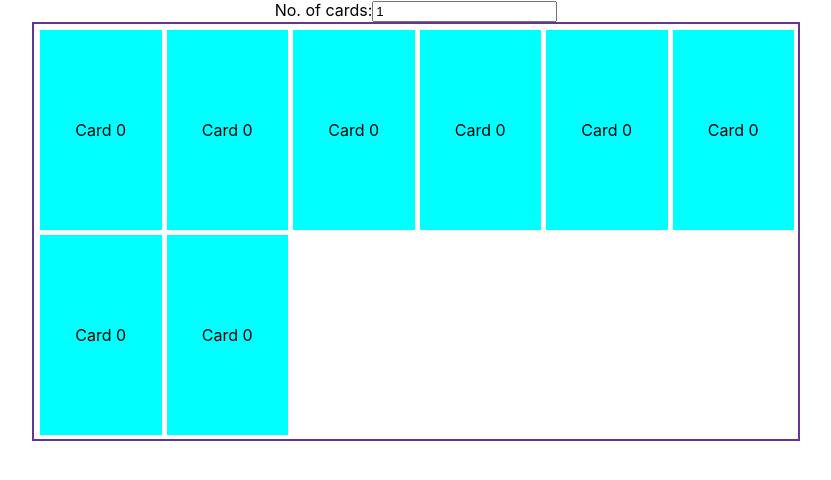
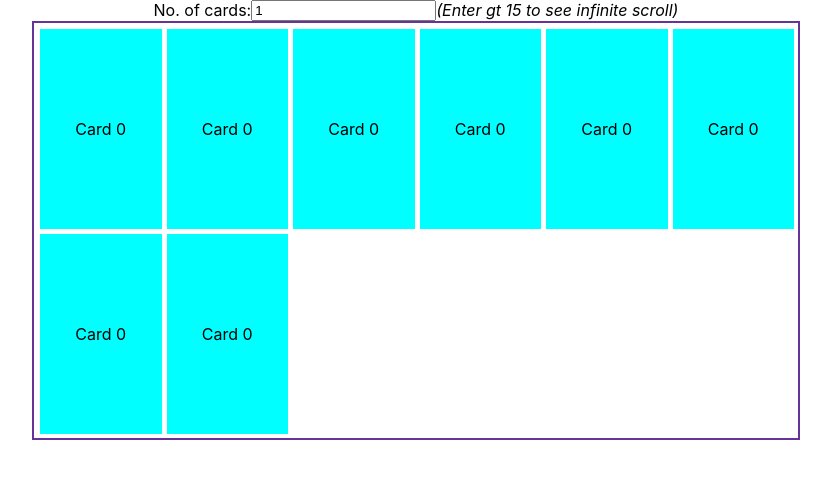
Before and after one commit to Bikash868/grid-app, a React (Create React App) app: page / in a window 1280 px wide. Shown: the top 480 px of the page, without its empty margins (224-1055 px from the left). Built offline with nearby package versions, Linux system fonts and the light colour scheme.

Commit message:
added a message

```diff
--- a/src/App.js
+++ b/src/App.js
@@ -13,9 +13,10 @@ function App() {
   return (
     <Context>
       <div className="App">
-        <div>
+        <div style={{display:'flex'}}>
           <span>No. of cards:</span>
           <input type='number' value={val} onChange={handleClick}/>
+          <i>(Enter gt 15 to see infinite scroll)</i>
         </div>
         <ImageContainer val ={val}/>
       </div>
--- a/src/index.css
+++ b/src/index.css
@@ -22,7 +22,7 @@ code {
   align-items: center;
 }
 .Container{
-  max-height: 90vh;
+  max-height: 87vh;
   width: 60vw;
   border: 2px solid rebeccapurple;
 
```
